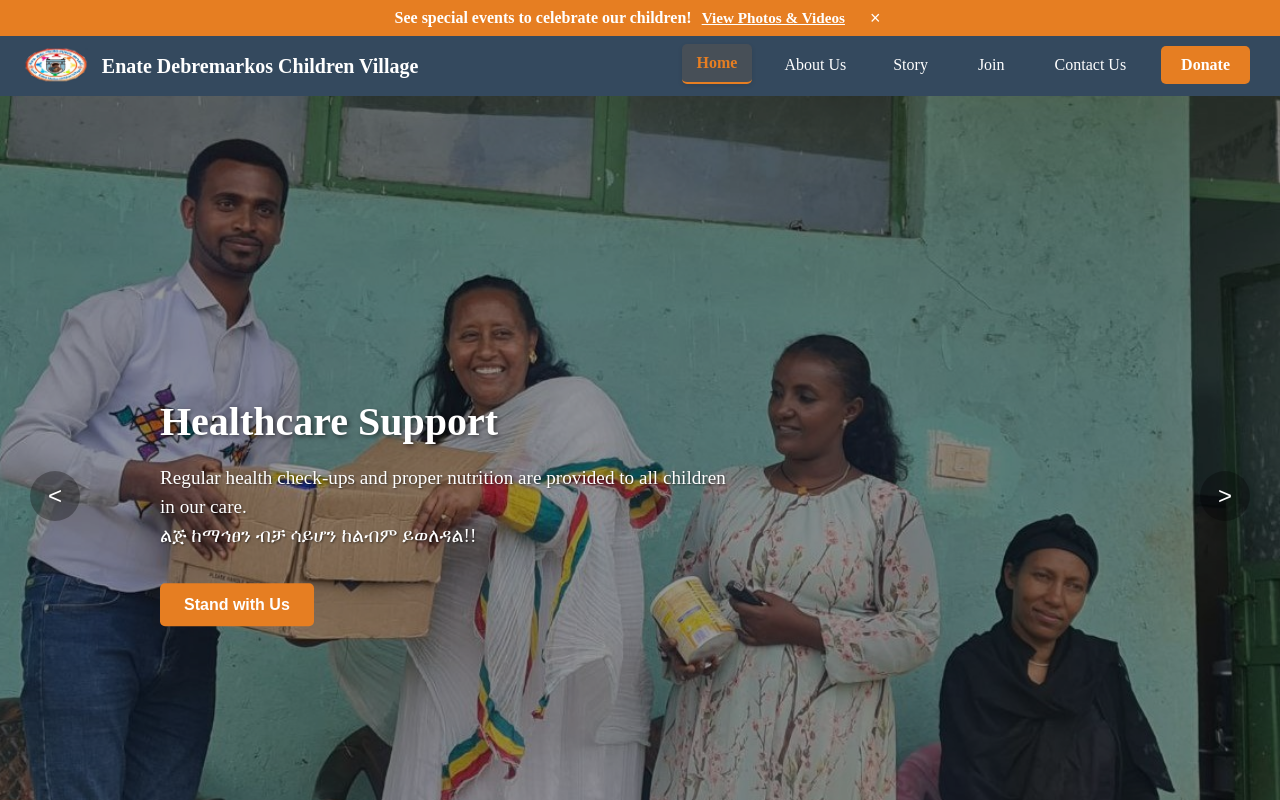
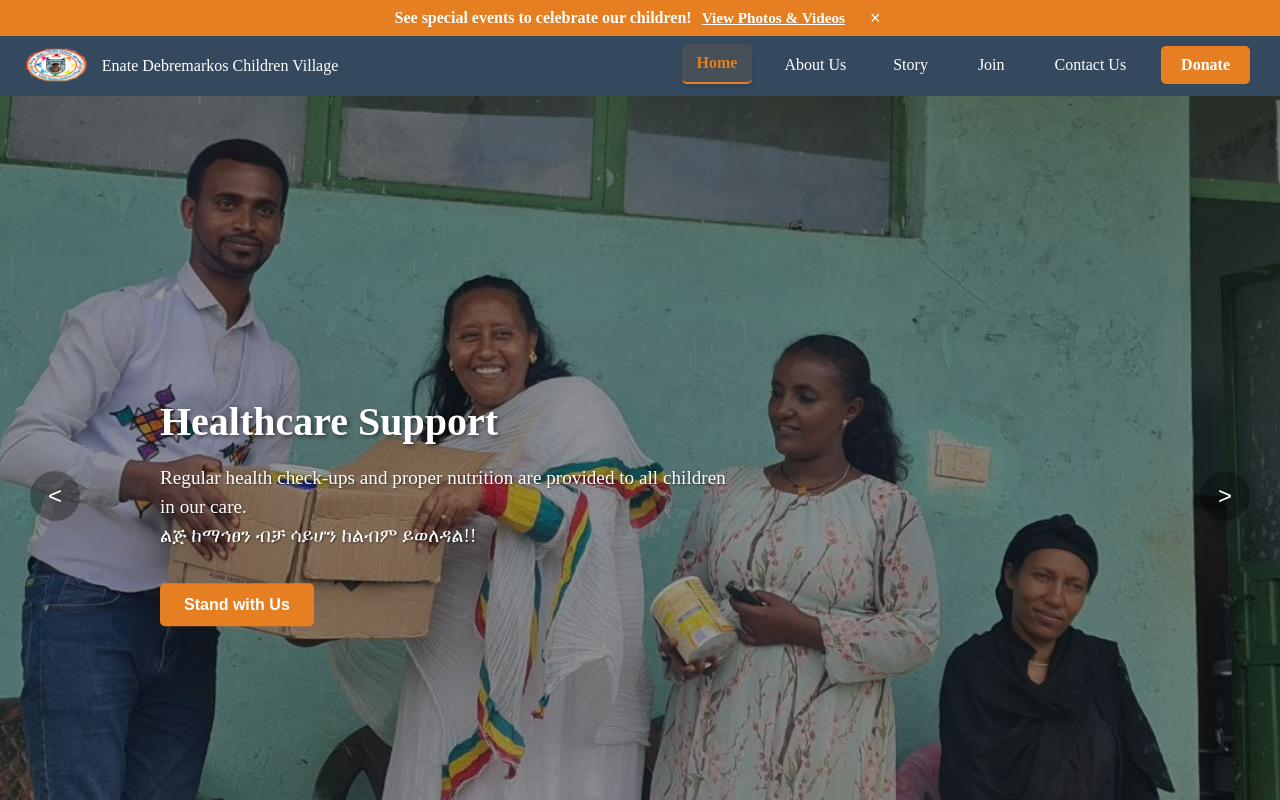
Before and after one commit to haile9-hash/EDM, a React (Create React App) app: page / in a window 1280 px wide. Shown: the top 800 px of the page. Built offline with nearby package versions, Linux system fonts and the light colour scheme.

Commit message:
Update Navbar.jsx

```diff
--- a/src/components/Navbar.jsx
+++ b/src/components/Navbar.jsx
@@ -90,7 +90,7 @@ function Navbar({ activeSection, isHomePage, setIsHomePage }) {
     <header className={`header ${scrolled && isHomePage ? "scrolled" : ""}`}>
       <div className="logo">
         <img src={Logo} alt="Logo" />
-        <span className="logo-text">Enate Debremarkos Children Village</span>
+        <span>Enate Debremarkos Children Village</span>
       </div>
 
       <button
```
